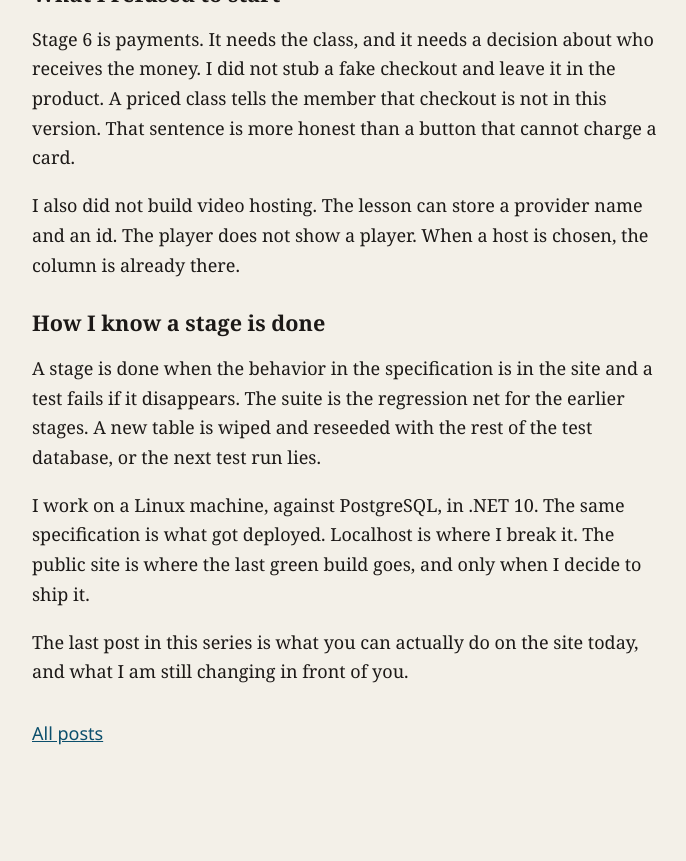
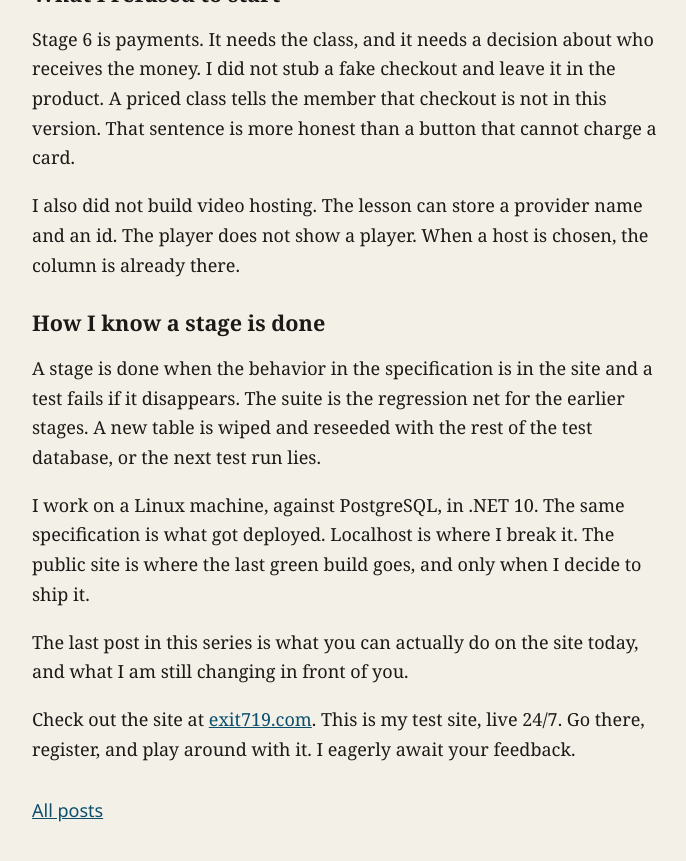
Before and after one commit to rsiena/MyBlog, a Jekyll site: the page built from _posts/2026-11-10-Build-in-stages.md, in a window 1280 px wide and 900 px high, scrolled down 1562 px. Shown: the top 861 px of the window, without its empty margins (288-974 px from the left). Built offline with Jekyll 4.4.1, drawn with Linux system fonts in a browser that asks for light colours; before the commit the page ends 2385 px from its top, so only the background shows below that.

Commit message:
Add site invitation to build-in-stages post

```diff
--- a/_posts/2026-11-10-Build-in-stages.md
+++ b/_posts/2026-11-10-Build-in-stages.md
@@ -38,3 +38,5 @@ A stage is done when the behavior in the specification is in the site and a test
 I work on a Linux machine, against PostgreSQL, in .NET 10. The same specification is what got deployed. Localhost is where I break it. The public site is where the last green build goes, and only when I decide to ship it.
 
 The last post in this series is what you can actually do on the site today, and what I am still changing in front of you.
+
+Check out the site at [exit719.com](https://exit719.com). This is my test site, live 24/7. Go there, register, and play around with it. I eagerly await your feedback.
```
